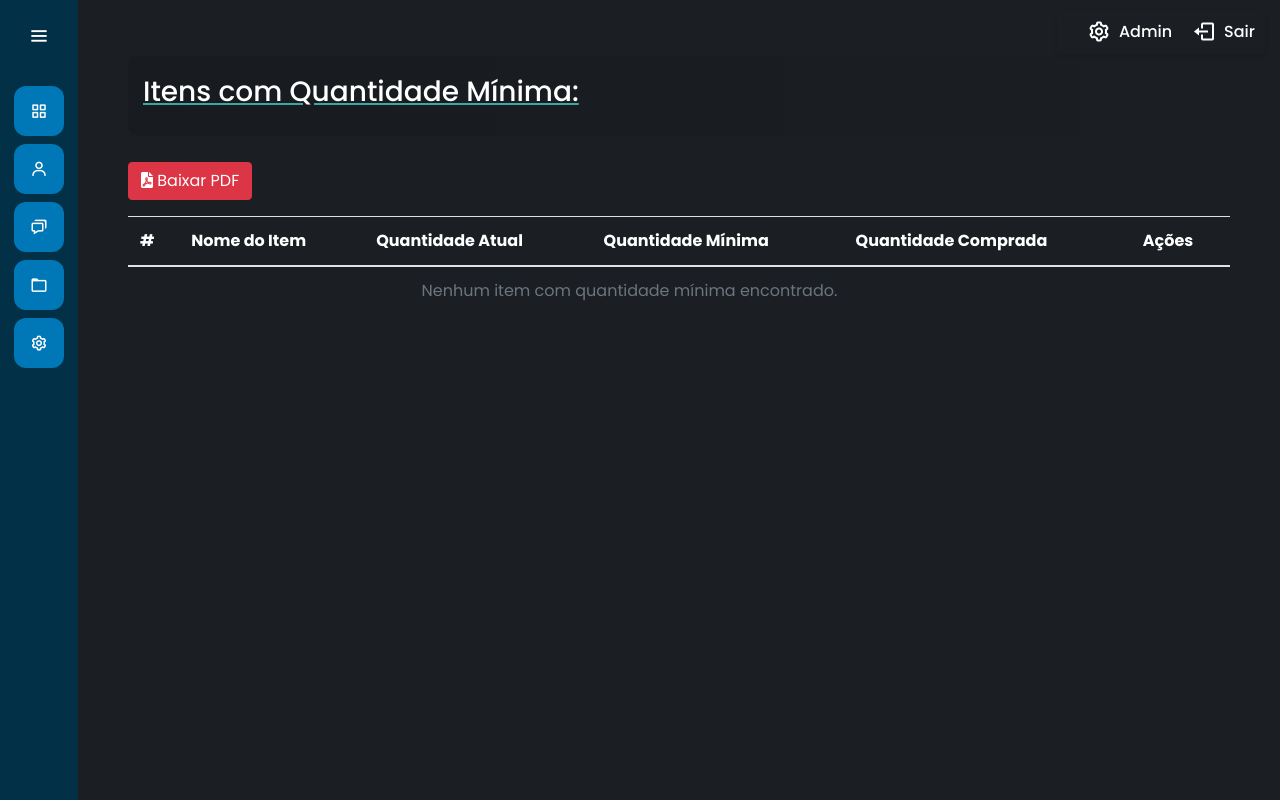
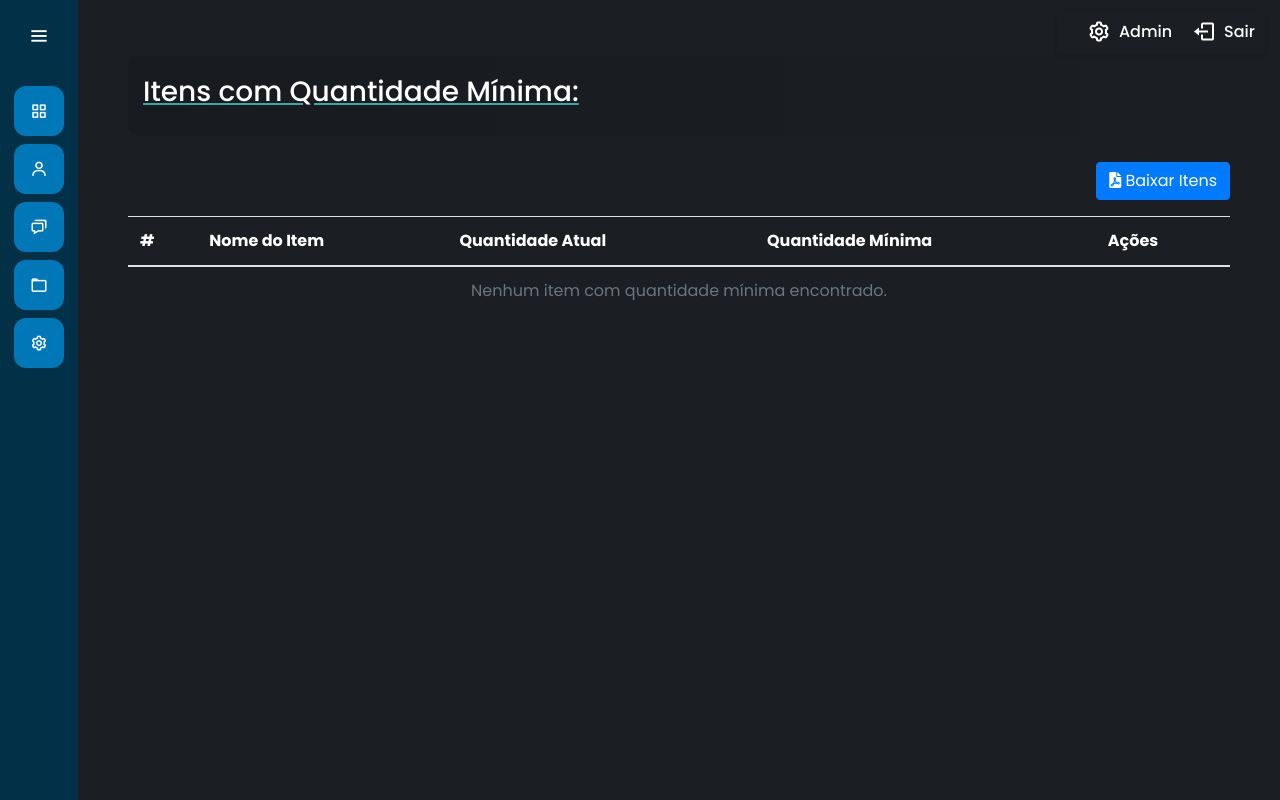
Before and after one commit to strvictor/AutoSync, a Django app: page /estoque/qtd-minima/ in a window 1280 px wide. Run offline with Django 5.2, Linux system fonts and the light colour scheme; the visitor is signed in with stand-in values (Sample User, id 1); data that the repository does not hold is empty; parts of the project's set-up code (start-up, migrations or seed data) failed here and were passed over; some libraries are stand-ins or nearby versions.

Commit message:
feat: :sparkles: Atualizada a lógica de download de PDF e adicionada coluna de quantidade comprada na tabela de itens

```diff
--- a/estoque/templates/quantidade_minima.html
+++ b/estoque/templates/quantidade_minima.html
@@ -2,7 +2,7 @@
 {% load static %}
 
 {% block 'title' %}
-Itens com Quantidade Mínima | AutoSync
+Quantidade Mínima | AutoSync
 {% endblock %}
 
 {% block 'head' %}
@@ -18,9 +18,9 @@ Itens com Quantidade Mínima | AutoSync
 
 
     <!-- Botão para download em PDF -->
-    <div class="botao mb-3 text-end">
-        <button id="download-pdf" class="btn btn-danger">
-            <i class="fas fa-file-pdf"></i> Baixar PDF
+    <div class="botao mb-3" style="text-align: right;">
+        <button id="download-pdf" class="btn btn-primary">
+            <i class="fas fa-file-pdf"></i> Baixar Itens
         </button>
     </div>
     <!-- Fim do botão para download em PDF -->
@@ -33,7 +33,6 @@ Itens com Quantidade Mínima | AutoSync
             <th scope="col">Nome do Item</th>
             <th scope="col">Quantidade Atual</th>
             <th scope="col">Quantidade Mínima</th>
-            <th scope="col">Quantidade Comprada</th>
             <th scope="col">Ações</th>
           </tr>
         </thead>
@@ -44,7 +43,6 @@ Itens com Quantidade Mínima | AutoSync
                 <td>{{item.nome}}</td>
                 <td>{{item.quantidade_em_estoque}}</td>
                 <td>{{item.quantidade_minima}}</td>
-                <td></td>
                 <td>
                     <a href="{% url 'reabastecer_estoque' %}?id={{ item.id }}" class="btn btn-success btn-sm">
                         <i class="fas fa-plus-circle"></i> Reabastecer
--- a/templates/static/estoque/css/quantidade_minima.css
+++ b/templates/static/estoque/css/quantidade_minima.css
@@ -25,12 +25,15 @@
     text-decoration-line: none;
 } */
 
-.botao {
+/* .botao {
     width: 100%;
-    align-items: flex-end;
-
+    display: flex;
 }
 
+.botao button {
+    align-items: flex-end;
+    justify-content: flex-end;
+} */
 .table th, .table td {
     color: white; /* Muda a cor da fonte para branco */
   }
--- a/templates/static/estoque/js/quantidade_minima.js
+++ b/templates/static/estoque/js/quantidade_minima.js
@@ -34,6 +34,7 @@ $(document).ready(function () {
   });
 });
 
+
 // Função para gerar o PDF
 $("#download-pdf").on("click", function () {
   const { jsPDF } = window.jspdf;
@@ -50,10 +51,24 @@ $("#download-pdf").on("click", function () {
   tempDiv.appendChild(tabelaClone);
   document.body.appendChild(tempDiv);
 
-  // Altera as cores da tabela clonada para preto
-  tabelaClone.querySelectorAll("th, td").forEach((cell) => {
-    cell.style.color = "black";
-    cell.style.borderColor = "black";
+
+  // Adiciona o cabeçalho da nova coluna na penúltima posição
+  const newColumnHeader = document.createElement("th");
+  newColumnHeader.textContent = "Quantidade Comprada";
+  // newColumnHeader.style.textAlign = "center";
+  newColumnHeader.style.width = "50px";
+
+  const headerRow = tabelaClone.querySelector("thead tr");
+  const ths = headerRow.querySelectorAll("th");
+  headerRow.insertBefore(newColumnHeader, ths[ths.length - 1]);
+
+  // Adiciona a nova célula em cada linha do corpo na penúltima posição
+  tabelaClone.querySelectorAll("tbody tr").forEach((row) => {
+    const tds = row.querySelectorAll("td");
+    const newCell = document.createElement("td");
+    newCell.textContent = ""; // Célula vazia
+    newCell.style.textAlign = "center";
+    row.insertBefore(newCell, tds[tds.length - 1]);
   });
 
   // Remove o conteúdo da última coluna e adiciona um checkbox
@@ -63,17 +78,24 @@ $("#download-pdf").on("click", function () {
       '<input type="checkbox" style="transform: scale(1.5);">';
   });
 
-  // Captura a tabela clonada como imagem
+  // Altera as cores da tabela clonada para preto
+  tabelaClone.querySelectorAll("th, td").forEach((cell) => {
+    cell.style.color = "black";
+    cell.style.borderColor = "black";
+  });
+
+  // Captura a tabela clonada como imagem e gera o PDF
   html2canvas(tabelaClone)
     .then((canvas) => {
       const imgData = canvas.toDataURL("image/png");
-      const imgWidth = 190; // Largura da imagem no PDF
-      const pageHeight = 295; // Altura da página no PDF
+      const imgWidth = 190;
+      const pageHeight = 295;
       const imgHeight = (canvas.height * imgWidth) / canvas.width;
-      const position = 10; // Margem superior
+      const position = 10;
 
       doc.addImage(imgData, "PNG", 10, position, imgWidth, imgHeight);
-      doc.save("itens_quantidade_minima.pdf");
+      const currentDate = new Date().toISOString().split("T")[0];
+      doc.save(`itens_qtd_min_${currentDate}.pdf`);
 
       // Remove o contêiner temporário
       document.body.removeChild(tempDiv);
```
